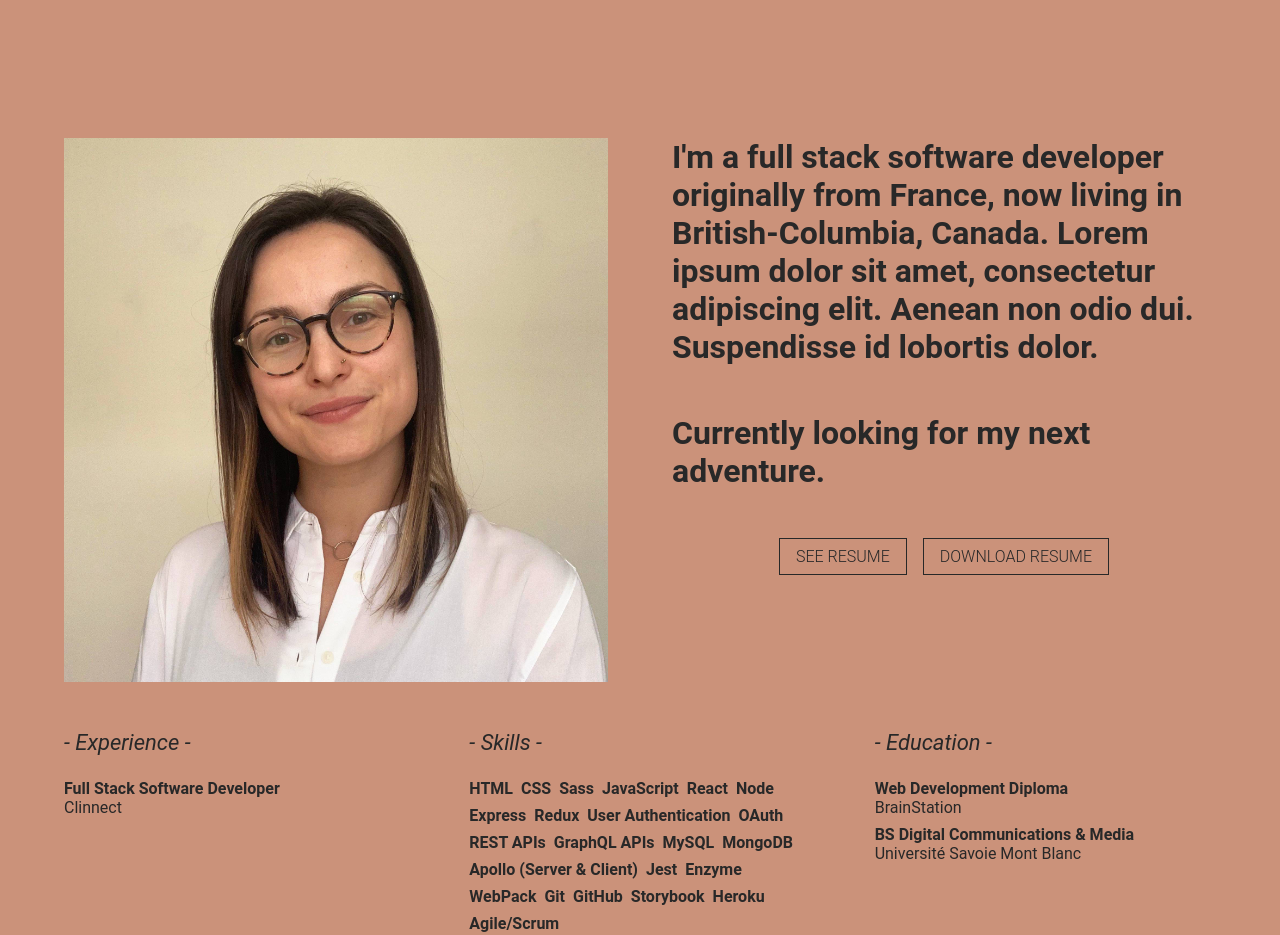
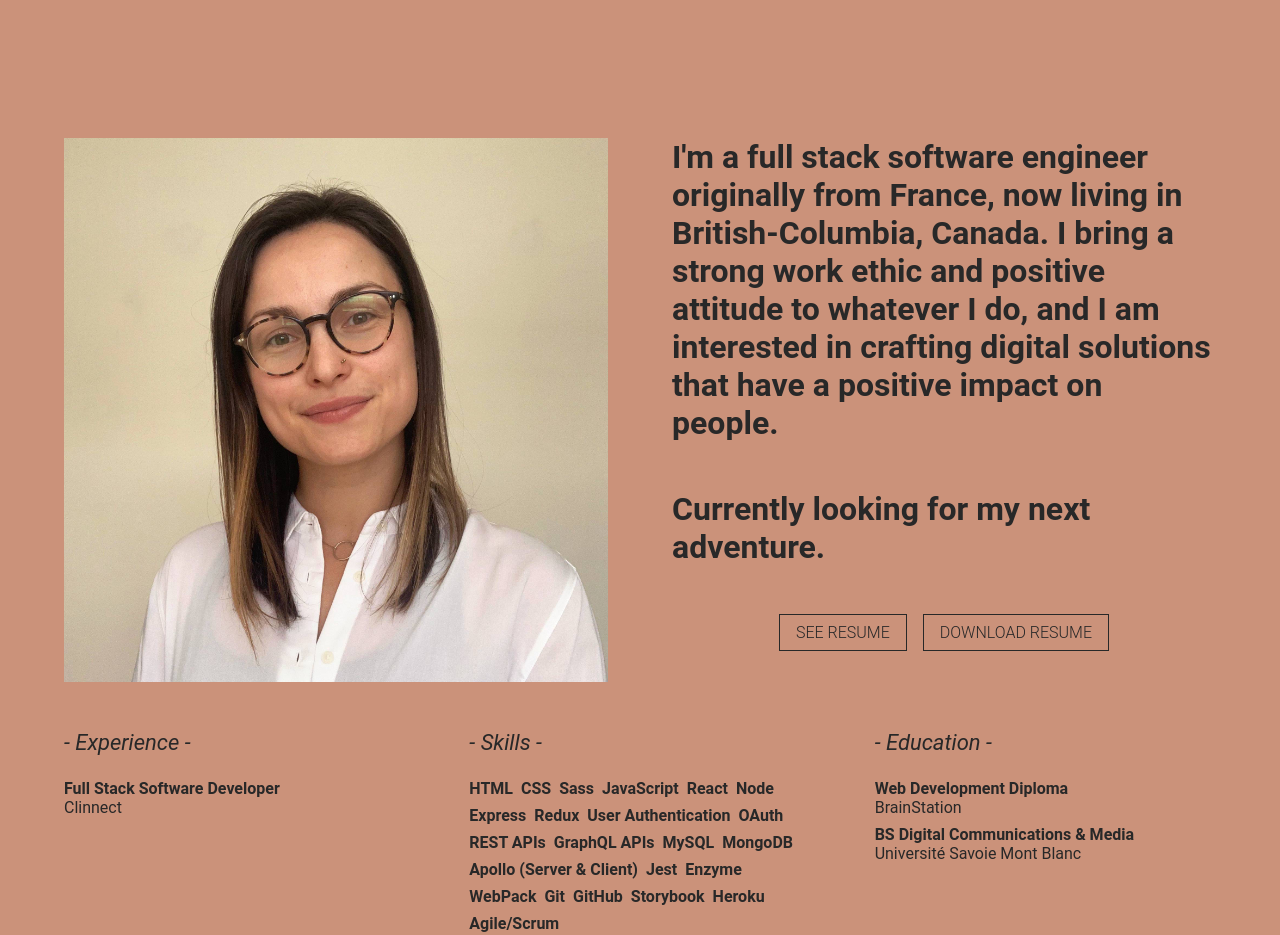
Before and after one commit to LaurieGami/portfolio-fe, a React (Create React App) app: page / in a window 1280 px wide. Shown: the part 2520-3455 px from the top of the page. Built offline with nearby package versions, Linux system fonts and the light colour scheme; a web font is replaced by a local one.

Commit message:
Updated bio

```diff
--- a/src/components/About/About.jsx
+++ b/src/components/About/About.jsx
@@ -33,12 +33,23 @@ function About() {
         <div className="about__profile">
           <div className="about__picture">
             <div className="about__img-container">
-                            <img className="about__img" src="/assets/images/About_Laurie-Villeton.jpg" alt="Laurie Villeton" />
+              <img
+                className="about__img"
+                src="/assets/images/About_Laurie-Villeton.jpg"
+                alt="Laurie Villeton"
+              />
             </div>
           </div>
           <div className="about__bio">
-                        <p className="about__paragraph">I'm a full stack software developer originally from France, now living in British-Columbia, Canada. Lorem ipsum dolor sit amet, consectetur adipiscing elit. Aenean non odio dui. Suspendisse id lobortis dolor.</p>
-                        <p className="about__paragraph">Currently looking for my next adventure.</p>
+            <p className="about__paragraph">
+              I'm a full stack software engineer originally from France, now
+              living in British-Columbia, Canada. I bring a strong work ethic
+              and positive attitude to whatever I do, and I am interested in
+              crafting digital solutions that have a positive impact on people.
+            </p>
+            <p className="about__paragraph">
+              Currently looking for my next adventure.
+            </p>
             <div className="about__buttons">
               <a
                 href="/assets/files/Resume_Laurie-Villeton_Software-Developer.pdf"
@@ -68,7 +79,7 @@ function About() {
           <div className="about__list-container">
             <h2 className="about__subtitle">Skills</h2>
             <ul className="about__list--skills">
-                            {skills.map(skill => (
+              {skills.map((skill) => (
                 <li className="about__list-item" key={skill}>
                   <h4>{skill}</h4>
                 </li>
```
Lines whose indentation alone changed are shown as unchanged.
